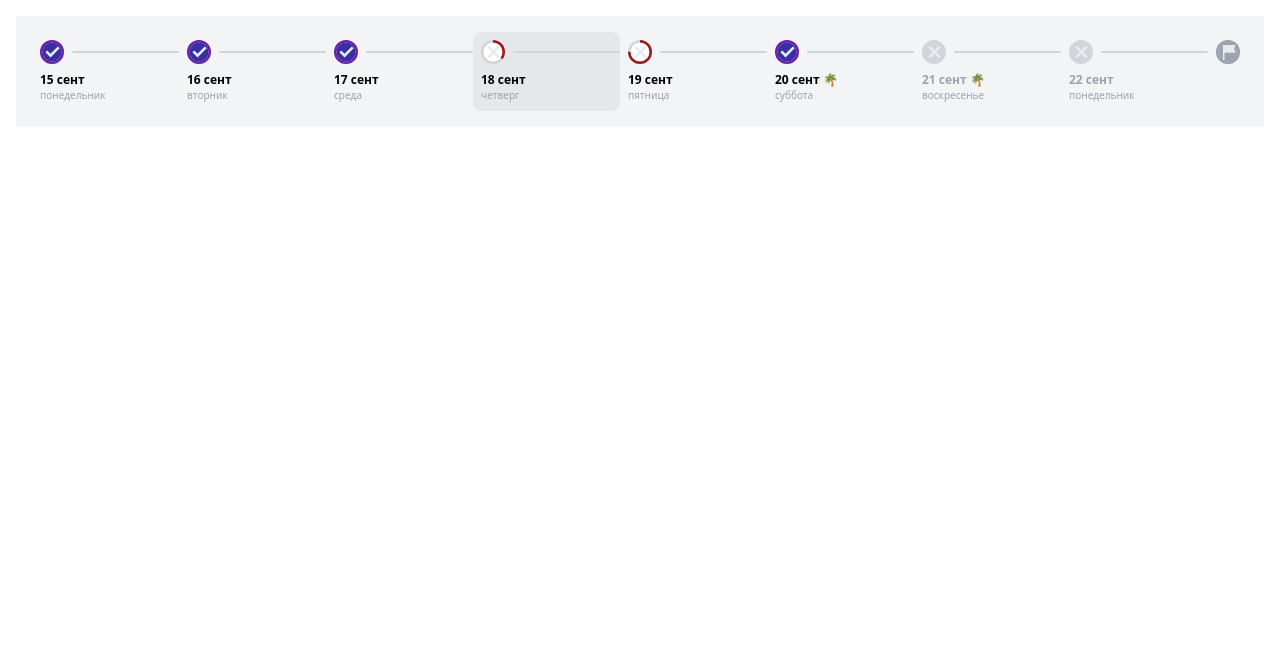
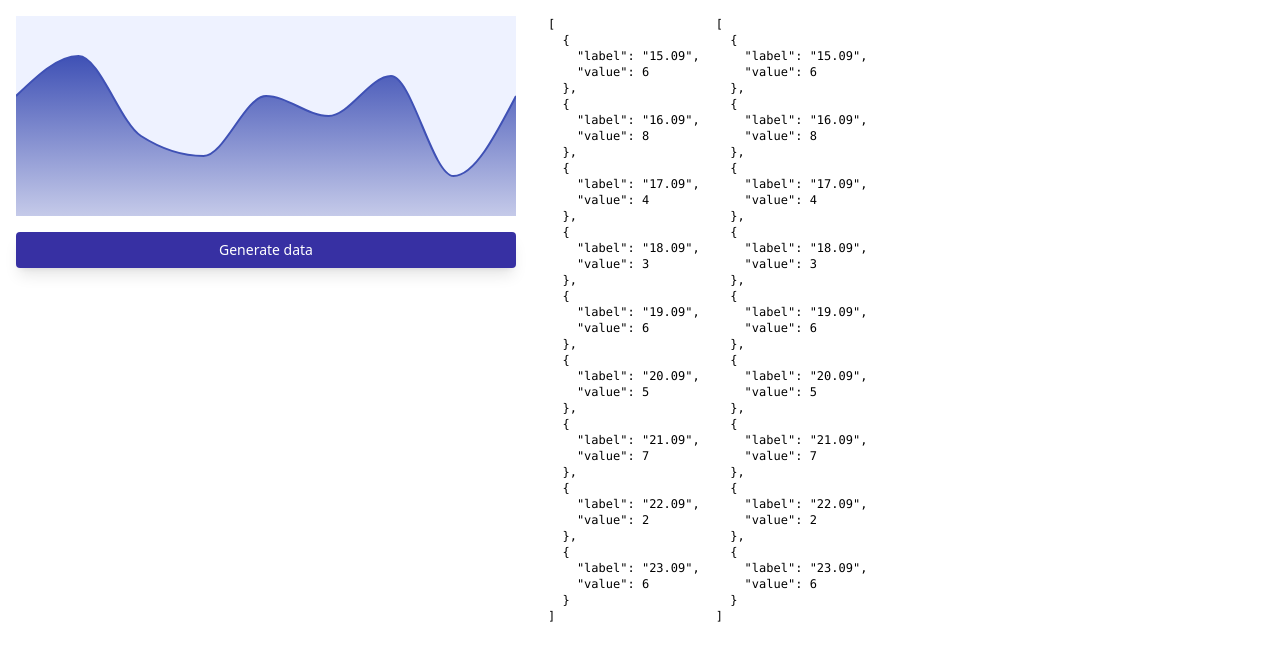
Before and after one commit to webnikler/PomidaroApps, a React (Vite) app: page / in a window 1280 px wide. Shown: the top 660 px of the page. Built offline with nearby package versions, Linux system fonts and the light colour scheme.

Commit message:
add draft chart

```diff
--- a/package.json
+++ b/package.json
@@ -11,15 +11,18 @@
   },
   "dependencies": {
     "class-variance-authority": "^0.7.1",
+    "d3": "^7.9.0",
     "react": "^18.3.1",
     "react-dom": "^18.3.1",
     "tailwind-merge": "^2.5.5",
     "tailwind-variants": "^0.3.0",
-    "usehooks-ts": "^3.1.0"
+    "usehooks-ts": "^3.1.0",
+    "uuid": "^11.0.3"
   },
   "devDependencies": {
     "@eslint/js": "^9.15.0",
     "@feature-sliced/eslint-config": "^0.1.1",
+    "@types/d3": "^7.4.3",
     "@types/react": "^18.3.12",
     "@types/react-dom": "^18.3.1",
     "@vitejs/plugin-react": "^4.3.4",
--- a/src/app/App.tsx
+++ b/src/app/App.tsx
@@ -1,68 +1,44 @@
-import { IconFlag } from '../shared/ui/Icon';
-import ProgressNavigation from '../shared/ui/ProgressNavigation';
+import { useState } from 'react';
+import { Chart } from '../shared/ui/Chart';
+import Button from '../shared/ui/Button';
+
+const defaultData = [
+  { label: '15.09', value: 6 },
+  { label: '16.09', value: 8 },
+  { label: '17.09', value: 4 },
+  { label: '18.09', value: 3 },
+  { label: '19.09', value: 6 },
+  { label: '20.09', value: 5 },
+  { label: '21.09', value: 7 },
+  { label: '22.09', value: 2 },
+  { label: '23.09', value: 6 },
+];
 
 const App = () => {
+  const [dataSet, setDataSet] = useState([defaultData, defaultData]);
+  const [width, height] = [500, 200];
+  const areaGradient = { 0: '#3F51B5', 100: '#C5CAE9' };
+  const generateData = () =>
+    defaultData.map((d) => ({ ...d, value: Math.floor(Math.random() * 10) }));
+
   return (
-    <div className='m-4 bg-gray-100 p-4'>
-      <ProgressNavigation activeId={3} onChange={console.log}>
-        <ProgressNavigation.Item
-          itemId={0}
-          progress={100}
-          title='15 сент'
-          subtitle='понедельник'
-        />
-        <ProgressNavigation.Item
-          itemId={1}
-          progress={100}
-          title='16 сент'
-          subtitle='вторник'
-        />
-        <ProgressNavigation.Item
-          itemId={2}
-          progress={100}
-          title='17 сент'
-          subtitle='среда'
-        />
-        <ProgressNavigation.Item
-          itemId={3}
-          progress={35}
-          title='18 сент'
-          subtitle='четверг'
-        />
-        <ProgressNavigation.Item
-          itemId={4}
-          progress={75}
-          title='19 сент'
-          subtitle='пятница'
-        />
-        <ProgressNavigation.Item
-          itemId={5}
-          progress={100}
-          title='20 сент 🌴'
-          subtitle='суббота'
-        />
-        <ProgressNavigation.Item
-          itemId={6}
-          progress={0}
-          disabled
-          title='21 сент 🌴'
-          subtitle='воскресенье'
-        />
-        <ProgressNavigation.Item
-          itemId={7}
-          progress={0}
-          disabled
-          title='22 сент'
-          subtitle='понедельник'
-        />
-        <ProgressNavigation.Item
-          completedIcon={<IconFlag />}
-          disabled
-          onlyIcon
-          itemId={8}
-          progress={100}
-        />
-      </ProgressNavigation>
+    <div className='flex'>
+      <div className='m-4 flex flex-col gap-4'>
+        {/* Chart start */}
+        <Chart width={width} height={height} className='bg-indigo-50'>
+          <Chart.Area fill={areaGradient[100]} data={dataSet[1]} />
+          <Chart.Area data={dataSet[0]} gradient={areaGradient} />
+          <Chart.Line data={dataSet[0]} stroke={areaGradient[0]} />
+        </Chart>
+        {/* Chart end */}
+        <Button onClick={() => setDataSet([generateData(), generateData()])}>
+          Generate data
+        </Button>
+      </div>
+      <div className='m-4 flex gap-4'>
+        <pre className='text-xs'>{JSON.stringify(dataSet[0], null, 2)}</pre>
+        <pre className='text-xs'>{JSON.stringify(dataSet[1], null, 2)}</pre>
+      </div>
     </div>
   );
 };
--- /dev/null
+++ b/src/shared/ui/Chart/components/Area/index.tsx
@@ -0,0 +1,59 @@
+import * as d3 from 'd3';
+import { type ComponentProps, forwardRef, useMemo } from 'react';
+import { twMerge } from 'tailwind-merge';
+import type {
+  LineChartProps,
+  LineChartDataItem,
+  LineChartGradient,
+} from '../../lib/types';
+import { DEFAULT_ANIMATION_TIME, DEFAULT_CURVE } from '../../lib/constants';
+import { useChart } from '../../lib/context';
+import { useLineScale } from '../../lib/hooks';
+
+export interface AreaProps extends LineChartProps, ComponentProps<'path'> {
+  gradient?: LineChartGradient;
+}
+
+const useArea = ({ data, curve = DEFAULT_CURVE }: LineChartProps) => {
+  const { height } = useChart();
+  const { xScale, yScale } = useLineScale(data);
+
+  return useMemo(
+    () =>
+      d3
+        .area<LineChartDataItem>()
+        .x((d) => xScale(d.label) as number)
+        .y0(height)
+        .y1((d) => yScale(d.value))
+        .curve(curve)(data) as string,
+    [height, xScale, yScale, data, curve],
+  );
+};
+
+export const Area = forwardRef<SVGPathElement, AreaProps>(
+  ({ className, data, fill, gradient, style, curve, ...rest }, ref) => {
+    const d = useArea({ data, curve });
+
+    return (
+      <>
+        {gradient && (
+          <defs>
+            <linearGradient id='gradient' x1={0} y1={0} x2={0} y2='100%'>
+              {Object.entries(gradient).map(([offset, color], index) => (
+                <stop key={index} offset={`${offset}%`} stopColor={color} />
+              ))}
+            </linearGradient>
+          </defs>
+        )}
+        <path
+          ref={ref}
+          d={d}
+          fill={gradient ? 'url(#gradient)' : fill}
+          className={twMerge('stroke-none', className)}
+          style={{ transition: `d ${DEFAULT_ANIMATION_TIME}`, ...style }}
+          {...rest}
+        />
+      </>
+    );
+  },
+);
--- /dev/null
+++ b/src/shared/ui/Chart/components/Container/index.tsx
@@ -0,0 +1,48 @@
+import { ComponentProps, forwardRef, useEffect, useState } from 'react';
+import { Area } from '../Area';
+import { Line } from '../Line';
+import { ChartContext } from '../../lib/context';
+import { useMap } from 'usehooks-ts';
+
+export interface ChartContainerProps extends ComponentProps<'svg'> {
+  width: number;
+  height: number;
+}
+
+const useMaxValueStore = () => {
+  const [store, { set, remove }] = useMap<string, number>([]);
+  const [maxValue, setMaxValue] = useState(0);
+
+  useEffect(() => {
+    setMaxValue(Math.max(...store.values()));
+  }, [store]);
+
+  return { setMaxValue: set, removeMaxValue: remove, maxValue };
+};
+
+const ChartContainer = forwardRef<SVGSVGElement, ChartContainerProps>(
+  ({ width, height, children, ...rest }, ref) => {
+    const { setMaxValue, removeMaxValue, maxValue } = useMaxValueStore();
+
+    return (
+      <ChartContext.Provider
+        value={{ width, height, maxValue, setMaxValue, removeMaxValue }}
+      >
+        <svg
+          ref={ref}
+          viewBox={`0 0 ${width} ${height}`}
+          width={width}
+          height={height}
+          {...rest}
+        >
+          {children}
+        </svg>
+      </ChartContext.Provider>
+    );
+  },
+);
+
+export const Chart = Object.assign(ChartContainer, {
+  Area,
+  Line,
+});
--- /dev/null
+++ b/src/shared/ui/Chart/components/Line/index.tsx
@@ -0,0 +1,38 @@
+import { ComponentProps, forwardRef, useMemo } from 'react';
+import * as d3 from 'd3';
+import type { LineChartDataItem, LineChartProps } from '../../lib/types';
+import { DEFAULT_ANIMATION_TIME, DEFAULT_CURVE } from '../../lib/constants';
+import { twMerge } from 'tailwind-merge';
+import { useLineScale } from '../../lib/hooks';
+
+export interface LineProps extends LineChartProps, ComponentProps<'path'> {}
+
+const useLine = ({ data, curve = DEFAULT_CURVE }: LineChartProps) => {
+  const { xScale, yScale } = useLineScale(data);
+
+  return useMemo(
+    () =>
+      d3
+        .line<LineChartDataItem>()
+        .x((d) => xScale(d.label) as number)
+        .y((d) => yScale(d.value))
+        .curve(curve)(data) as string,
+    [data, xScale, yScale, curve],
+  );
+};
+
+export const Line = forwardRef<SVGPathElement, LineProps>(
+  ({ className, data, style, curve, ...rest }, ref) => {
+    const d = useLine({ data, curve });
+
+    return (
+      <path
+        ref={ref}
+        d={d}
+        className={twMerge('fill-none stroke-2', className)}
+        style={{ transition: `d ${DEFAULT_ANIMATION_TIME}`, ...style }}
+        {...rest}
+      />
+    );
+  },
+);
--- /dev/null
+++ b/src/shared/ui/Chart/index.ts
@@ -0,0 +1,2 @@
+export type * from './lib/types';
+export { Chart } from './components/Container';
--- /dev/null
+++ b/src/shared/ui/Chart/lib/constants.ts
@@ -0,0 +1,3 @@
+export { curveMonotoneX as DEFAULT_CURVE } from 'd3';
+export const DEFAULT_ANIMATION_TIME = '500ms';
+export const LINE_CHART_MARGIN_TOP_PERCENT = 20;
--- /dev/null
+++ b/src/shared/ui/Chart/lib/context/index.ts
@@ -0,0 +1,19 @@
+import { createContext, useContext } from 'react';
+
+export interface ChartContextValue {
+  width: number;
+  height: number;
+  maxValue: number;
+  setMaxValue: (key: string, value: number) => void;
+  removeMaxValue: (key: string) => void;
+}
+
+export const ChartContext = createContext<ChartContextValue>({
+  width: 0,
+  height: 0,
+  maxValue: 0,
+  setMaxValue: () => {},
+  removeMaxValue: () => {},
+});
+
+export const useChart = () => useContext(ChartContext);
--- /dev/null
+++ b/src/shared/ui/Chart/lib/hooks/index.ts
@@ -0,0 +1 @@
+export { useLineScale } from './useLineScale';
--- /dev/null
+++ b/src/shared/ui/Chart/lib/hooks/useLineScale.ts
@@ -0,0 +1,52 @@
+import { useLayoutEffect, useMemo } from 'react';
+import * as d3 from 'd3';
+import { v4 as uuidv4 } from 'uuid';
+import type { LineChartData } from '../types';
+import { useChart } from '../context';
+import { LINE_CHART_MARGIN_TOP_PERCENT } from '../constants';
+
+export interface UseLineScaleOptions {
+  width: number;
+  height: number;
+}
+
+export interface UseLineScaleData {
+  xScale: d3.ScalePoint<string>;
+  yScale: d3.ScaleLinear<number, number>;
+}
+
+export const useLineScale = (data: LineChartData) => {
+  const { width, height, maxValue, setMaxValue, removeMaxValue } = useChart();
+
+  const xScale = useMemo<UseLineScaleData['xScale']>(
+    () =>
+      d3
+        .scalePoint()
+        .domain(data.map((d) => d.label))
+        .range([0, width]),
+    [data, width],
+  );
+
+  const yScale = useMemo<UseLineScaleData['yScale']>(
+    () =>
+      d3
+        .scaleLinear()
+        .domain([0, maxValue])
+        .range([height, (height * LINE_CHART_MARGIN_TOP_PERCENT) / 100]),
+    [maxValue, height],
+  );
+
+  useLayoutEffect(() => {
+    const key = uuidv4();
+    const value = d3.max(data, (d) => d.value) as number;
+
+    setMaxValue(key, value);
+
+    return () => removeMaxValue(key);
+  }, [data, setMaxValue, removeMaxValue]);
+
+  return {
+    xScale,
+    yScale,
+  };
+};
--- /dev/null
+++ b/src/shared/ui/Chart/lib/types.ts
@@ -0,0 +1,16 @@
+import type * as d3 from 'd3';
+import type { CSSProperties } from 'react';
+
+export interface LineChartDataItem {
+  label: string;
+  value: number;
+}
+
+export type LineChartData = LineChartDataItem[];
+
+export interface LineChartProps {
+  data: LineChartData;
+  curve?: d3.CurveFactory;
+}
+
+export type LineChartGradient = Record<number, CSSProperties['color']>;
```
Also changed, not shown: 1 other file (tests, documents, lock files or other folders).
